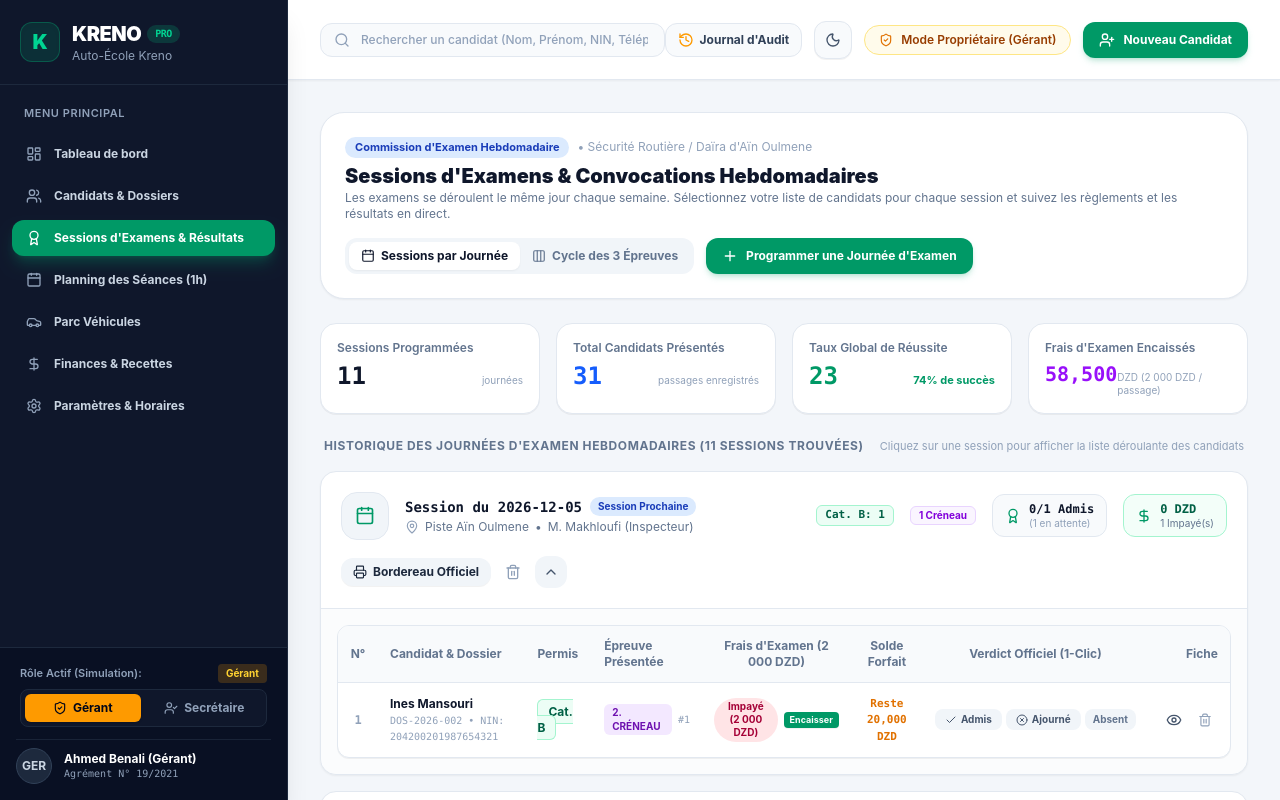
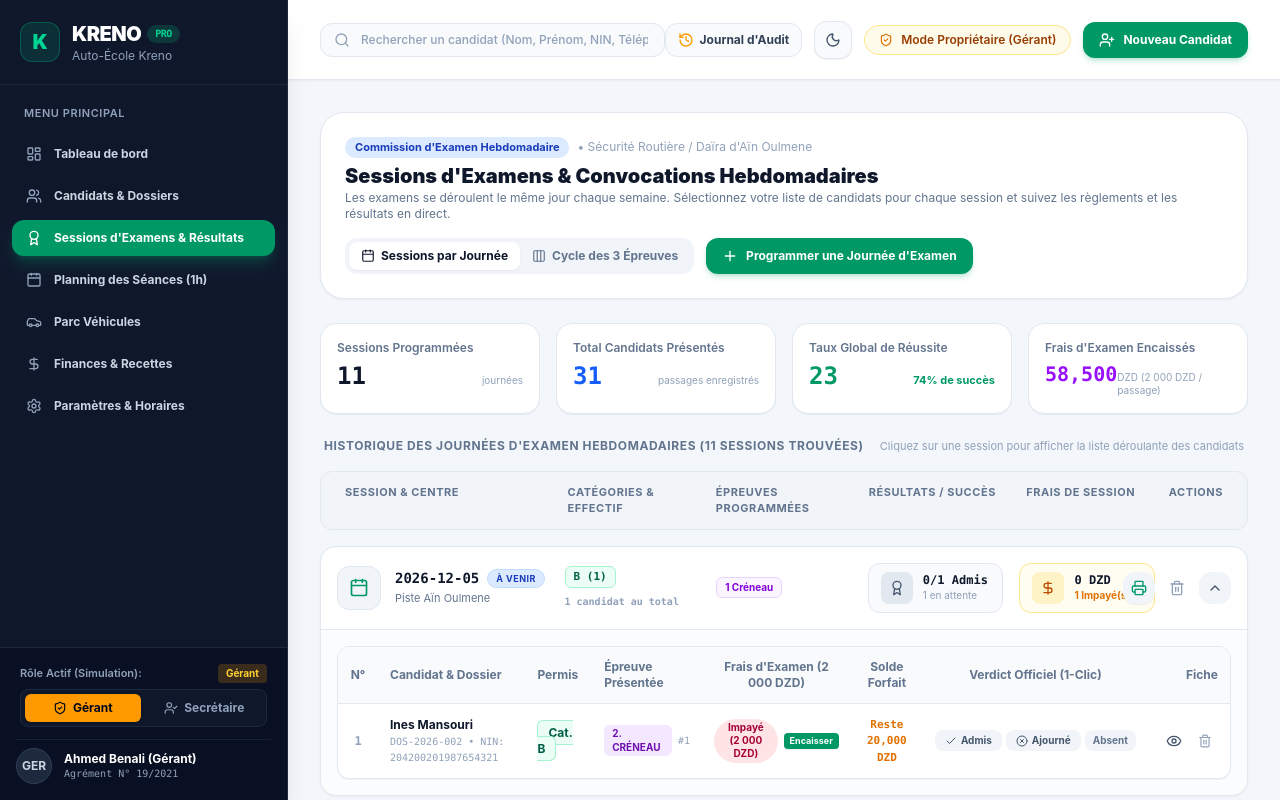
Before and after one commit to merzak-001/Kreno, a Next.js app: page /pipeline in a window 1280 px wide. Shown: the top 800 px of the page. Built offline with nearby package versions, Linux system fonts and the light colour scheme.

Commit message:
style(pipeline): align weekly exam session rows with 12-column grid and column headers

```diff
--- a/src/app/pipeline/page.tsx
+++ b/src/app/pipeline/page.tsx
@@ -302,6 +302,16 @@ export default function PipelinePage() {
             </span>
           </div>
 
+          {/* Aligned Column Header for 13"+ screens */}
+          <div className="hidden lg:grid grid-cols-12 gap-3 px-6 py-3 text-[11px] font-bold text-slate-500 dark:text-slate-400 uppercase tracking-wider bg-slate-100/70 dark:bg-slate-850/70 rounded-xl border border-slate-200 dark:border-slate-800 select-none">
+            <div className="col-span-3">Session &amp; Centre</div>
+            <div className="col-span-2">Catégories &amp; Effectif</div>
+            <div className="col-span-2">Épreuves Programmées</div>
+            <div className="col-span-2 text-center">Résultats / Succès</div>
+            <div className="col-span-2 text-center">Frais de Session</div>
+            <div className="col-span-1 text-right">Actions</div>
+          </div>
+
           {examSessions.map(session => {
             const isExpanded = !!expandedDates[session.date];
             const passRate = session.totalCandidates > 0 ? Math.round((session.passedCount / session.totalCandidates) * 100) : 0;
@@ -311,54 +321,61 @@ export default function PipelinePage() {
                 key={session.date}
                 className="bg-white dark:bg-slate-900 rounded-2xl border border-slate-200 dark:border-slate-800 shadow-xs overflow-hidden transition-all duration-200"
               >
-                {/* Accordion Summary Row (Clickable) */}
+                {/* Accordion Summary Row - Perfectly Aligned Grid */}
                 <div
                   onClick={() => toggleAccordion(session.date)}
-                  className="p-5 flex items-center justify-between flex-wrap gap-4 cursor-pointer hover:bg-slate-50/70 dark:hover:bg-slate-850/60 transition select-none"
+                  className="p-4 lg:grid lg:grid-cols-12 flex flex-col gap-4 items-center cursor-pointer hover:bg-slate-50/80 dark:hover:bg-slate-850/70 transition select-none"
                 >
-                  {/* Left: Date & Center */}
-                  <div className="flex items-center gap-4">
-                    <div className="w-12 h-12 rounded-2xl bg-slate-100 dark:bg-slate-800 flex flex-col items-center justify-center font-bold text-slate-700 dark:text-slate-300 shrink-0 border border-slate-200 dark:border-slate-700">
+                  {/* Col 1: Date & Center (col-span-3) */}
+                  <div className="lg:col-span-3 flex items-center gap-3.5 w-full">
+                    <div className="w-11 h-11 rounded-xl bg-slate-100 dark:bg-slate-800 flex flex-col items-center justify-center font-bold text-slate-700 dark:text-slate-300 shrink-0 border border-slate-200 dark:border-slate-700">
                       <Calendar className="w-5 h-5 text-emerald-600" />
                     </div>
-                    <div>
+                    <div className="min-w-0">
                       <div className="flex items-center gap-2">
-                        <h4 className="text-sm font-black text-slate-900 dark:text-white font-mono">
-                          Session du {session.date}
+                        <h4 className="text-sm font-black text-slate-900 dark:text-white font-mono truncate">
+                          {session.date}
                         </h4>
-                        <span className={`px-2 py-0.5 rounded-full text-[10px] font-bold ${
+                        <span className={`px-2 py-0.5 rounded-full text-[9px] font-bold uppercase tracking-wider ${
                           !session.isPast
-                            ? 'bg-blue-100 text-blue-800 dark:bg-blue-950 dark:text-blue-300'
-                            : 'bg-slate-100 text-slate-600 dark:bg-slate-800 dark:text-slate-400'
+                            ? 'bg-blue-100 text-blue-800 dark:bg-blue-950 dark:text-blue-300 border border-blue-200 dark:border-blue-800'
+                            : 'bg-slate-100 text-slate-600 dark:bg-slate-800 dark:text-slate-400 border border-slate-200 dark:border-slate-700'
                         }`}>
-                          {!session.isPast ? 'Session Prochaine' : 'Session Clôturée'}
+                          {!session.isPast ? 'À venir' : 'Clôturée'}
                         </span>
                       </div>
-                      <p className="text-xs text-slate-500 dark:text-slate-400 mt-0.5 flex items-center gap-1.5">
-                        <MapPin className="w-3.5 h-3.5 text-slate-400" />
-                        <span>{session.center}</span>
-                        <span>•</span>
-                        <span>{session.examiner}</span>
+                      <p className="text-[11px] text-slate-500 dark:text-slate-400 mt-0.5 truncate">
+                        {session.center}
                       </p>
                     </div>
                   </div>
 
-                  {/* Center: Badges by Category & by Exam */}
-                  <div className="flex items-center gap-4 flex-wrap text-xs">
-                    {/* Category Breakdown */}
-                    <div className="flex items-center gap-1.5">
+                  {/* Col 2: Categories & Total Candidates (col-span-2) */}
+                  <div className="lg:col-span-2 flex flex-col justify-center w-full gap-1.5">
+                    <span className="text-[10px] font-bold text-slate-400 dark:text-slate-500 uppercase tracking-wider block lg:hidden">
+                      Catégories ({session.totalCandidates} candidats)
+                    </span>
+                    <div className="flex items-center gap-1.5 flex-wrap">
                       {Object.entries(session.categoriesCount).map(([cat, count]) => (
                         <span
                           key={cat}
                           className={`px-2 py-0.5 rounded-md font-bold font-mono text-[11px] border ${getCategoryBadgeClass(cat)}`}
                         >
-                          Cat. {cat}: {count}
+                          {cat} ({count})
                         </span>
                       ))}
                     </div>
+                    <span className="text-[10px] text-slate-400 font-mono font-semibold hidden lg:block">
+                      {session.totalCandidates} candidat{session.totalCandidates > 1 ? 's' : ''} au total
+                    </span>
+                  </div>
 
-                    {/* Exam Type Breakdown */}
-                    <div className="flex items-center gap-1.5">
+                  {/* Col 3: Exam Types Breakdown (col-span-2) */}
+                  <div className="lg:col-span-2 flex flex-col justify-center w-full gap-1">
+                    <span className="text-[10px] font-bold text-slate-400 dark:text-slate-500 uppercase tracking-wider block lg:hidden">
+                      Épreuves
+                    </span>
+                    <div className="flex items-center gap-1.5 flex-wrap">
                       {session.examTypesCount.code > 0 && (
                         <span className="px-2 py-0.5 rounded-md bg-blue-50 dark:bg-blue-950/60 text-blue-700 dark:text-blue-300 font-bold text-[10px] border border-blue-200 dark:border-blue-800">
                           {session.examTypesCount.code} Code
@@ -375,43 +392,66 @@ export default function PipelinePage() {
                         </span>
                       )}
                     </div>
+                  </div>
 
-                    {/* Results: e.g. 12/20 passed */}
-                    <div className="px-3 py-1.5 rounded-xl bg-slate-50 dark:bg-slate-800/80 border border-slate-200 dark:border-slate-700 flex items-center gap-2">
-                      <Award className="w-4 h-4 text-emerald-600" />
-                      <div>
-                        <span className="font-mono font-bold text-slate-900 dark:text-white text-xs">
+                  {/* Col 4: Results (col-span-2) */}
+                  <div className="lg:col-span-2 flex justify-start lg:justify-center w-full">
+                    <div className="w-full max-w-[170px] px-3 py-2 rounded-xl bg-slate-50 dark:bg-slate-800/80 border border-slate-200 dark:border-slate-700 flex items-center gap-2.5">
+                      <div className={`w-8 h-8 rounded-lg flex items-center justify-center shrink-0 ${
+                        session.passedCount > 0
+                          ? 'bg-emerald-100 text-emerald-700 dark:bg-emerald-950 dark:text-emerald-300'
+                          : 'bg-slate-200 text-slate-600 dark:bg-slate-700 dark:text-slate-300'
+                      }`}>
+                        <Award className="w-4 h-4" />
+                      </div>
+                      <div className="min-w-0">
+                        <span className="font-mono font-black text-slate-900 dark:text-white text-xs block leading-tight">
                           {session.passedCount}/{session.totalCandidates} Admis
                         </span>
-                        <span className="text-[10px] text-slate-400 block font-sans">
-                          {session.pendingCount > 0 ? `(${session.pendingCount} en attente)` : `(${passRate}% réussite)`}
+                        <span className="text-[10px] text-slate-400 dark:text-slate-400 block truncate">
+                          {session.pendingCount > 0 ? `${session.pendingCount} en attente` : `${passRate}% réussite`}
                         </span>
                       </div>
                     </div>
+                  </div>
 
-                    {/* Financial situation */}
-                    <div className="px-3 py-1.5 rounded-xl bg-emerald-50/60 dark:bg-emerald-950/40 border border-emerald-200 dark:border-emerald-800/60 flex items-center gap-2 text-xs">
-                      <DollarSign className="w-4 h-4 text-emerald-600" />
-                      <div>
-                        <span className="font-mono font-bold text-emerald-800 dark:text-emerald-300">
+                  {/* Col 5: Financial Situation (col-span-2) */}
+                  <div className="lg:col-span-2 flex justify-start lg:justify-center w-full">
+                    <div className={`w-full max-w-[170px] px-3 py-2 rounded-xl border flex items-center gap-2.5 ${
+                      session.unpaidFeesCount === 0
+                        ? 'bg-emerald-50/70 dark:bg-emerald-950/40 border-emerald-200 dark:border-emerald-800/60'
+                        : 'bg-amber-50/70 dark:bg-amber-950/40 border-amber-200 dark:border-amber-800/60'
+                    }`}>
+                      <div className={`w-8 h-8 rounded-lg flex items-center justify-center shrink-0 ${
+                        session.unpaidFeesCount === 0
+                          ? 'bg-emerald-100 text-emerald-700 dark:bg-emerald-900/60 dark:text-emerald-300'
+                          : 'bg-amber-100 text-amber-700 dark:bg-amber-900/60 dark:text-amber-300'
+                      }`}>
+                        <DollarSign className="w-4 h-4" />
+                      </div>
+                      <div className="min-w-0">
+                        <span className="font-mono font-black text-slate-900 dark:text-white text-xs block leading-tight">
                           {session.feesPaidTotal.toLocaleString()} DZD
                         </span>
-                        <span className="text-[10px] text-slate-500 dark:text-slate-400 block font-sans">
+                        <span className={`text-[10px] font-bold block truncate ${
+                          session.unpaidFeesCount === 0
+                            ? 'text-emerald-600 dark:text-emerald-400'
+                            : 'text-amber-600 dark:text-amber-400'
+                        }`}>
                           {session.unpaidFeesCount === 0 ? 'Frais 100% Réglés' : `${session.unpaidFeesCount} Impayé(s)`}
                         </span>
                       </div>
                     </div>
                   </div>
 
-                  {/* Right Actions & Accordion Toggle */}
-                  <div className="flex items-center gap-2">
+                  {/* Col 6: Actions (col-span-1) */}
+                  <div className="lg:col-span-1 flex items-center justify-end gap-1.5 w-full">
                     <button
                       onClick={(e) => handleOpenPrint(session, e)}
-                      className="px-3 py-1.5 bg-slate-100 hover:bg-slate-200 dark:bg-slate-800 dark:hover:bg-slate-700 text-slate-800 dark:text-slate-200 rounded-xl text-xs font-bold transition flex items-center gap-1.5 cursor-pointer shadow-2xs"
-                      title="Imprimer le bordereau officiel pour l'inspecteur"
+                      className="p-2 bg-slate-100 hover:bg-slate-200 dark:bg-slate-800 dark:hover:bg-slate-700 text-slate-700 dark:text-slate-200 rounded-xl transition cursor-pointer shadow-2xs"
+                      title="Imprimer le Bordereau Officiel (Modèle 03)"
                     >
-                      <Printer className="w-3.5 h-3.5" />
-                      <span>Bordereau Officiel</span>
+                      <Printer className="w-4 h-4 text-emerald-600" />
                     </button>
 
                     <button
@@ -419,7 +459,7 @@ export default function PipelinePage() {
                         e.stopPropagation();
                         setConfirmModal({
                           isOpen: true,
-                          title: `Supprimer la session d'examen du ${session.date}`,
+                          title: `Supprimer la session du ${session.date}`,
                           message: `Êtes-vous certain de vouloir supprimer cette session ? Tous les candidats inscrits (${session.totalCandidates}) seront déprogrammés pour cette date.`,
                           warningNote: 'Cette opération est irréversible et sera enregistrée dans le journal d\'audit.',
                           confirmText: 'Supprimer la session',
@@ -429,13 +469,13 @@ export default function PipelinePage() {
                           },
                         });
                       }}
-                      className="p-1.5 hover:bg-rose-100 dark:hover:bg-rose-950/60 rounded-xl text-slate-400 hover:text-rose-600 dark:hover:text-rose-400 transition cursor-pointer"
+                      className="p-2 hover:bg-rose-100 dark:hover:bg-rose-950/60 rounded-xl text-slate-400 hover:text-rose-600 dark:hover:text-rose-400 transition cursor-pointer"
                       title="Supprimer cette session d'examen"
                     >
                       <Trash2 className="w-4 h-4" />
                     </button>
 
-                    <div className="w-8 h-8 rounded-xl bg-slate-100 dark:bg-slate-800 flex items-center justify-center text-slate-600 dark:text-slate-300">
+                    <div className="w-8 h-8 rounded-xl bg-slate-100 dark:bg-slate-800 flex items-center justify-center text-slate-600 dark:text-slate-300 shrink-0">
                       {isExpanded ? <ChevronUp className="w-4 h-4" /> : <ChevronDown className="w-4 h-4" />}
                     </div>
                   </div>
```
